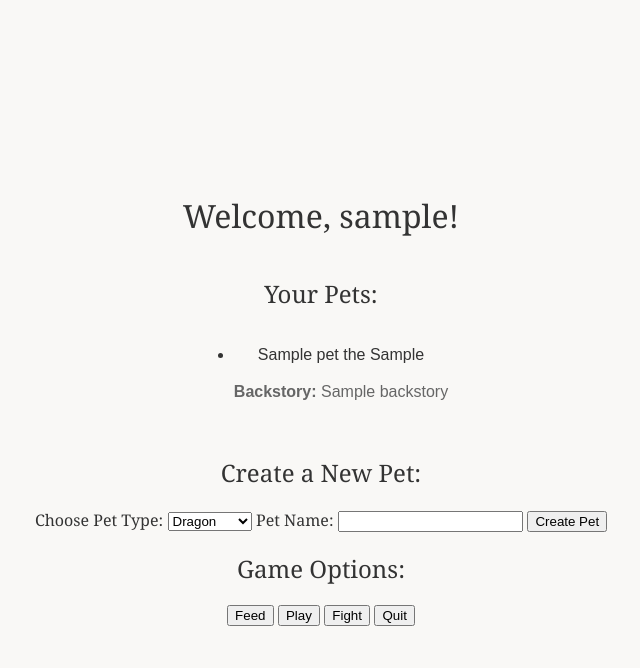
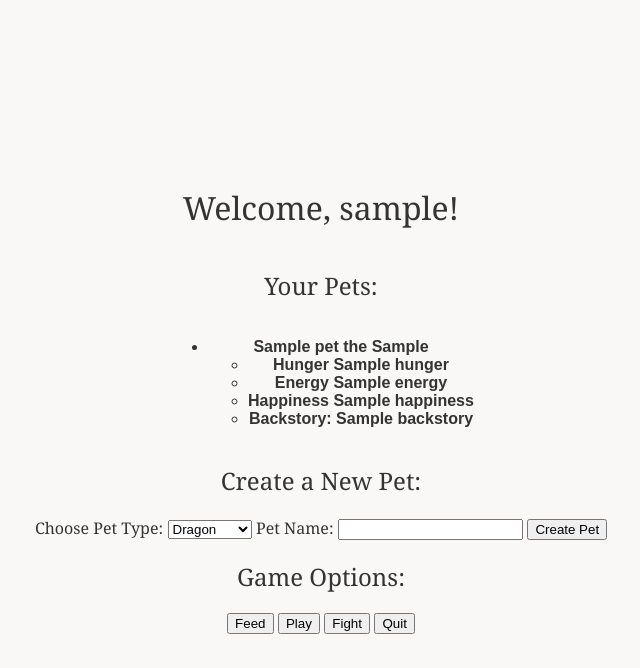
Before and after one commit to lcarson921/pet_game, a Flask app: template templates/menu.html in a window 1280 px wide. Shown: the top 668 px of the page, without its empty margins (319-959 px from the left). Run offline with Flask 3, Linux system fonts and the light colour scheme; the template is opened without the code that fills it: most values are stand-ins (such as "Sample title", 1, 10 or a date in 2020).

Commit message:
Update menu.html

```diff
--- a/templates/menu.html
+++ b/templates/menu.html
@@ -15,8 +15,13 @@
             {% if pets %}
                 {% for pet in pets %}
                     <li>
-                        {{ pet['Name'] }} the {{ pet['Animal Type'] }}
-                        <p><strong>Backstory:</strong> {{ pet.get('Backstory', 'No backstory available.') }}</p>
+                        <strong>{{ pet['Name'] }}<strong> the {{ pet['Animal Type'] }}
+                        <ul>
+                            <li>Hunger {{pet['Hunger']}}</li>
+                            <li>Energy {{pet['Energy']}}</li>
+                            <li>Happiness {{pet['Happiness']}}</li>
+                            <li>Backstory:</strong> {{ pet.get('Backstory', 'No backstory available.') }}</li>
+                        </ul>
                     </li>
                 {% endfor %}
             {% else %}
```
